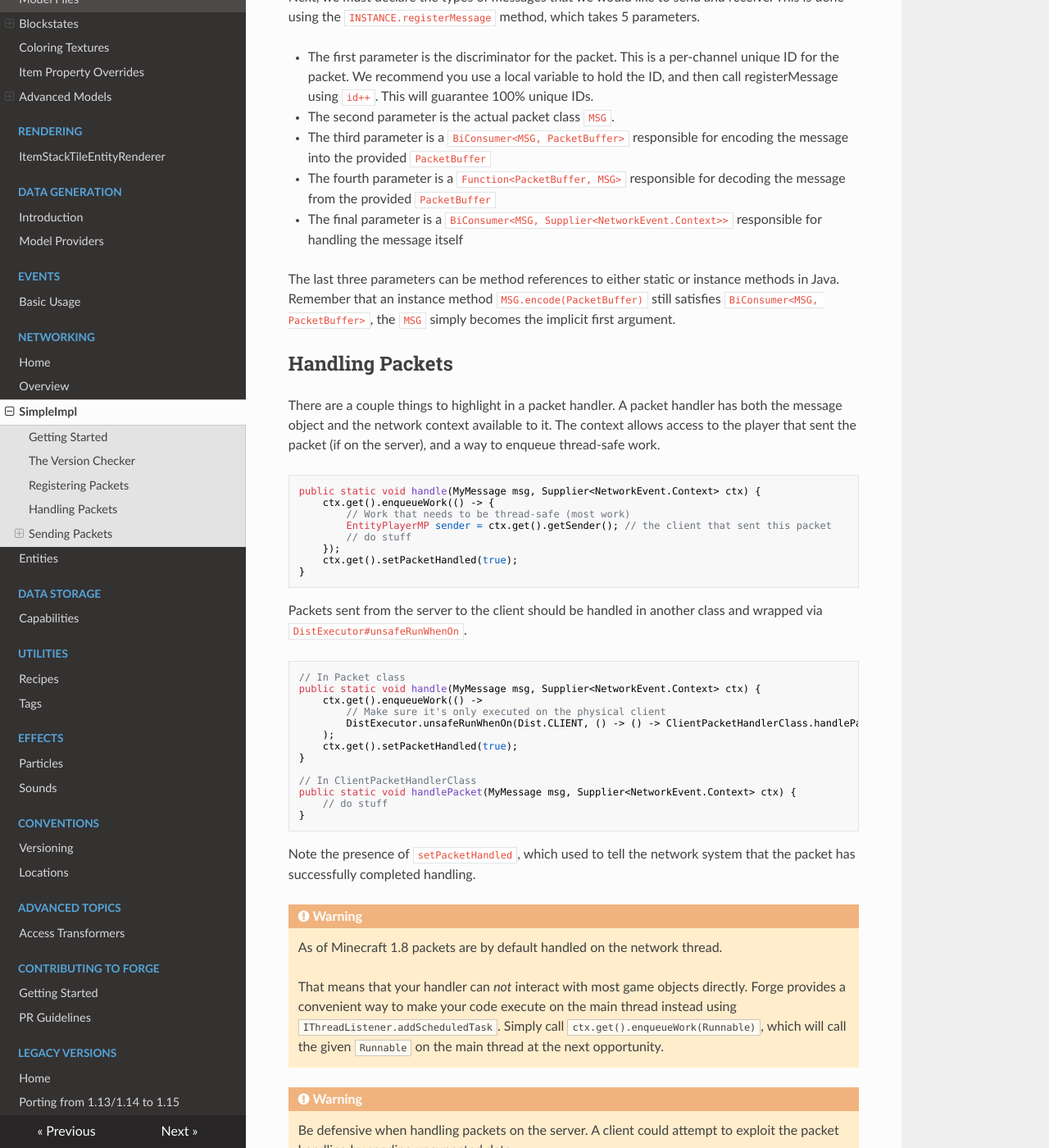
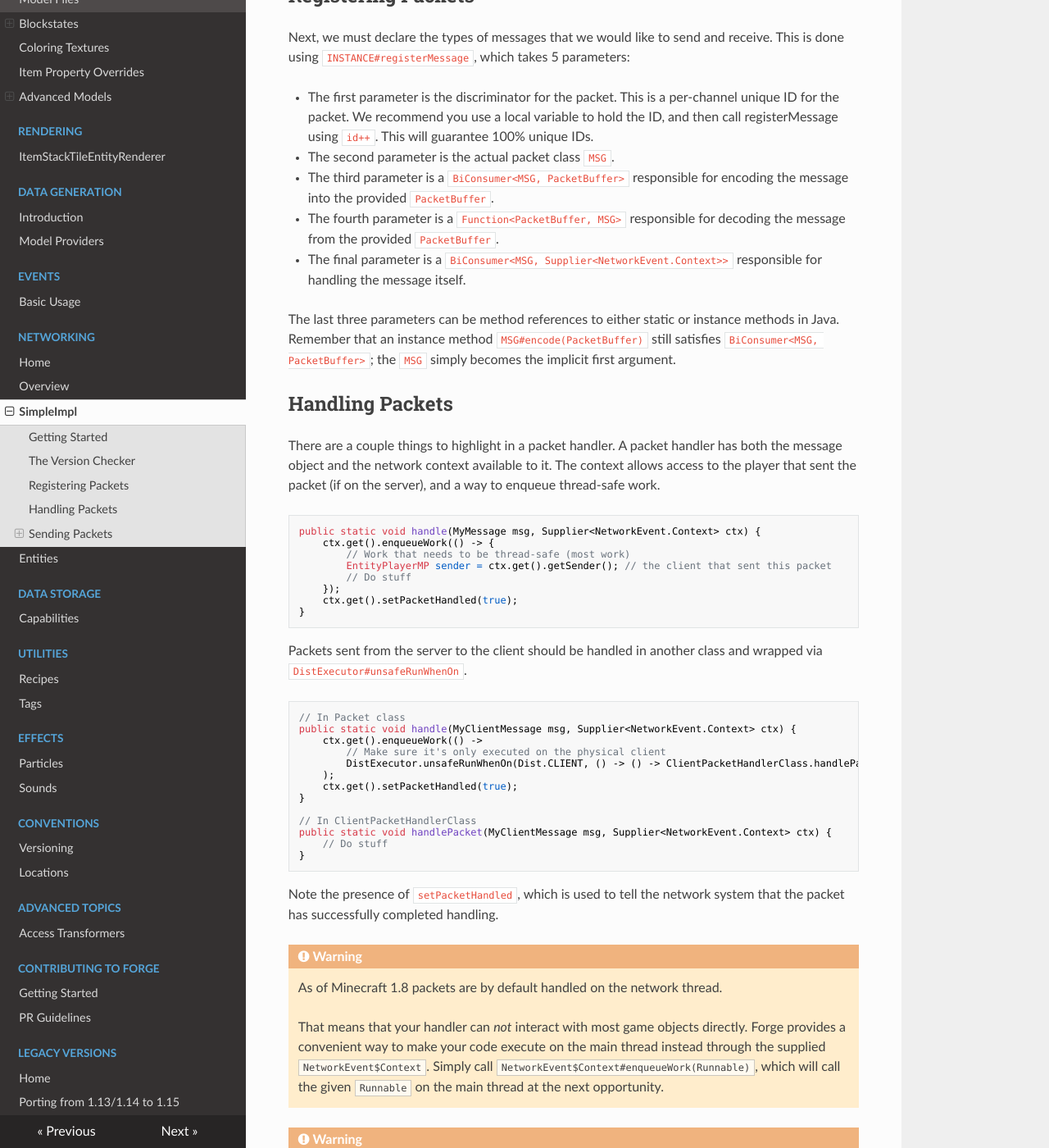
Before and after one commit to MinecraftForge/Documentation, an MkDocs documentation site: the page built from docs/networking/simpleimpl.md, in a window 1280 px wide and 1400 px high, scrolled down 1117 px. Shown: the whole window at 82% size. Built offline with MkDocs 1.6.1, drawn with Linux system fonts in a browser that asks for light colours; nearby versions of some CDN libraries; some of the changed text lies outside the part shown.

Commit message:
Networking Cleanup (#23)
This is a cleanup of the networking folder to address any syntax, formatting, and outdated information in the docs.

````diff
--- a/docs/networking/simpleimpl.md
+++ b/docs/networking/simpleimpl.md
@@ -23,7 +23,9 @@ Here, we simply compare with the `PROTOCOL_VERSION` field directly, meaning that
 
 The Version Checker
 -------------------
+
 If your mod does not require the other side to have a specific network channel, or to be a Forge instance at all, you should take care that you properly define your version compatibility checkers (the `Predicate<String>` parameters) to handle additional "meta-versions" (defined in `NetworkRegistry`) that can be received by the version checker. These are:
+
 * `ABSENT` - if this channel is missing on the other endpoint. Note that in this case, the endpoint is still a Forge endpoint, and may have other mods.
 * `ACCEPTVANILLA` - if the endpoint is a vanilla (or non-Forge) endpoint.
 
@@ -32,27 +34,27 @@ Returning `false` for both means that this channel must be present on the other
 Registering Packets
 -------------------
 
-Next, we must declare the types of messages that we would like to send and receive. This is done using the `INSTANCE.registerMessage` method, which takes 5 parameters.
+Next, we must declare the types of messages that we would like to send and receive. This is done using `INSTANCE#registerMessage`, which takes 5 parameters:
 
 - The first parameter is the discriminator for the packet. This is a per-channel unique ID for the packet. We recommend you use a local variable to hold the ID, and then call registerMessage using `id++`. This will guarantee 100% unique IDs.
 - The second parameter is the actual packet class `MSG`.
-- The third parameter is a `BiConsumer<MSG, PacketBuffer>` responsible for encoding the message into the provided `PacketBuffer`
-- The fourth parameter is a `Function<PacketBuffer, MSG>` responsible for decoding the message from the provided `PacketBuffer`
-- The final parameter is a `BiConsumer<MSG, Supplier<NetworkEvent.Context>>` responsible for handling the message itself
+- The third parameter is a `BiConsumer<MSG, PacketBuffer>` responsible for encoding the message into the provided `PacketBuffer`.
+- The fourth parameter is a `Function<PacketBuffer, MSG>` responsible for decoding the message from the provided `PacketBuffer`.
+- The final parameter is a `BiConsumer<MSG, Supplier<NetworkEvent.Context>>` responsible for handling the message itself.
 
-The last three parameters can be method references to either static or instance methods in Java. Remember that an instance method `MSG.encode(PacketBuffer)` still satisfies `BiConsumer<MSG, PacketBuffer>`, the `MSG` simply becomes the implicit first argument.
+The last three parameters can be method references to either static or instance methods in Java. Remember that an instance method `MSG#encode(PacketBuffer)` still satisfies `BiConsumer<MSG, PacketBuffer>`; the `MSG` simply becomes the implicit first argument.
 
 Handling Packets
 ----------------
 
 There are a couple things to highlight in a packet handler. A packet handler has both the message object and the network context available to it. The context allows access to the player that sent the packet (if on the server), and a way to enqueue thread-safe work.
 
-```Java
+```java
 public static void handle(MyMessage msg, Supplier<NetworkEvent.Context> ctx) {
     ctx.get().enqueueWork(() -> {
         // Work that needs to be thread-safe (most work)
         EntityPlayerMP sender = ctx.get().getSender(); // the client that sent this packet
-        // do stuff
+        // Do stuff
     });
     ctx.get().setPacketHandled(true);
 }
@@ -62,7 +64,7 @@ Packets sent from the server to the client should be handled in another class an
 
 ```java
 // In Packet class
-public static void handle(MyMessage msg, Supplier<NetworkEvent.Context> ctx) {
+public static void handle(MyClientMessage msg, Supplier<NetworkEvent.Context> ctx) {
     ctx.get().enqueueWork(() ->
         // Make sure it's only executed on the physical client
         DistExecutor.unsafeRunWhenOn(Dist.CLIENT, () -> () -> ClientPacketHandlerClass.handlePacket(msg, ctx))
@@ -71,20 +73,20 @@ public static void handle(MyMessage msg, Supplier<NetworkEvent.Context> ctx) {
 }
 
 // In ClientPacketHandlerClass
-public static void handlePacket(MyMessage msg, Supplier<NetworkEvent.Context> ctx) {
-    // do stuff
+public static void handlePacket(MyClientMessage msg, Supplier<NetworkEvent.Context> ctx) {
+    // Do stuff
 }
 ```
 
-Note the presence of `setPacketHandled`, which used to tell the network system that the packet has successfully completed handling.
+Note the presence of `setPacketHandled`, which is used to tell the network system that the packet has successfully completed handling.
 
 !!! warning
 
     As of Minecraft 1.8 packets are by default handled on the network thread.
 
     That means that your handler can _not_ interact with most game objects directly.
-    Forge provides a convenient way to make your code execute on the main thread instead using `IThreadListener.addScheduledTask`.
-    Simply call `ctx.get().enqueueWork(Runnable)`, which will call the given `Runnable` on the main thread at the next opportunity.
+    Forge provides a convenient way to make your code execute on the main thread instead through the supplied `NetworkEvent$Context`.
+    Simply call `NetworkEvent$Context#enqueueWork(Runnable)`, which will call the given `Runnable` on the main thread at the next opportunity.
 
 !!! warning
 
@@ -104,17 +106,17 @@ There is but one way to send a packet to the server. This is because there is on
 
 ### Sending to Clients
 
-Packets can be sent directly to a client using the `SimpleChannel`: `HANDLER.sendTo(MSG, entityPlayerMP.connection.getNetworkManager(), NetworkDirection.PLAY_TO_CLIENT)`. However, this can be quite inconvenient. Forge has some convenience functions that can be used:
+Packets can be sent directly to a client using the `SimpleChannel`: `HANDLER.sendTo(new MyClientMessage(), serverPlayer.connection.getNetworkManager(), NetworkDirection.PLAY_TO_CLIENT)`. However, this can be quite inconvenient. Forge has some convenience functions that can be used:
 
-```Java
-// Sending to one player
-INSTANCE.send(PacketDistributor.PLAYER.with(playerMP), new MyMessage());
+```java
+// Send to one player
+INSTANCE.send(PacketDistributor.PLAYER.with(serverPlayer), new MyMessage());
 
 // Send to all players tracking this chunk
 INSTANCE.send(PacketDistributor.TRACKING_CHUNK.with(chunk), new MyMessage());
 
-// Sending to all connected players
+// Send to all connected players
 INSTANCE.send(PacketDistributor.ALL.noArg(), new MyMessage());
 ```
 
-There are additional `PacketDistributor` types available, check the documentation on the `PacketDistributor` class for more details.
+There are additional `PacketDistributor` types available; check the documentation on the `PacketDistributor` class for more details.
````
Also changed, not shown: other parts of docs/networking/simpleimpl.md (+1 -1 lines), docs/networking/entities.md (+4 -4 lines), docs/networking/index.md (+5 -6 lines), docs/networking/overview.md (+1 -1 lines).
